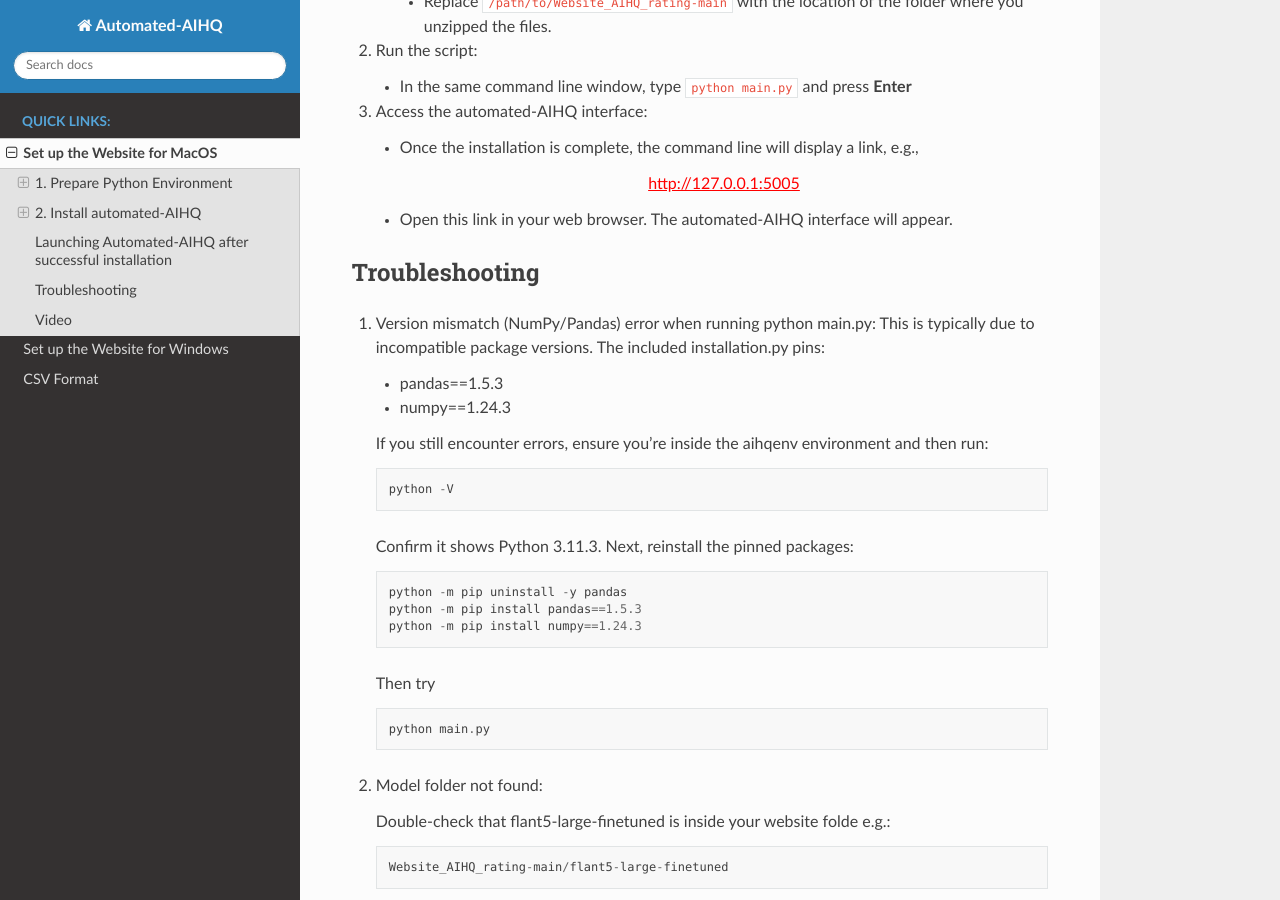
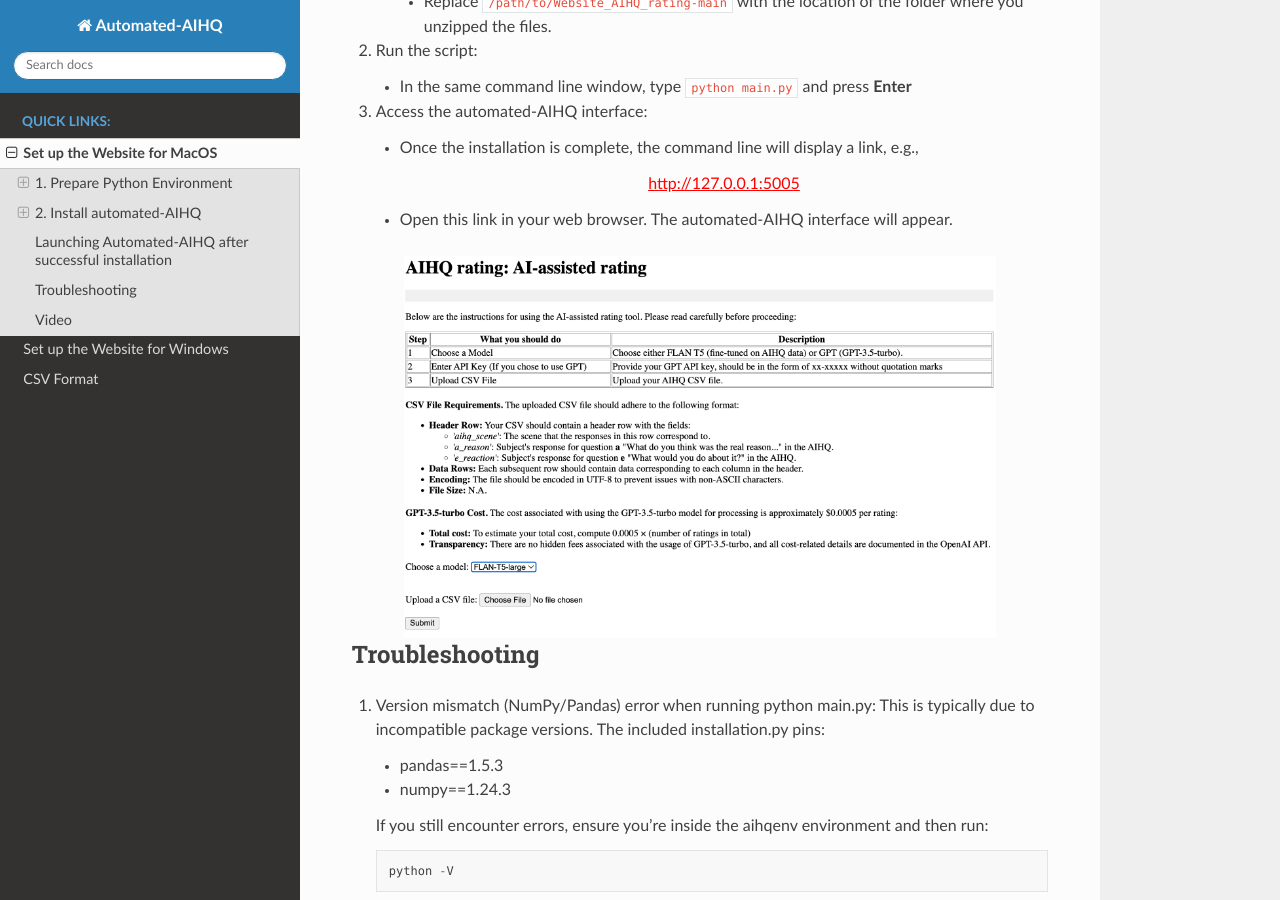
Before and after one commit to lyulouisa/Website_AIHQ_rating, a Sphinx documentation site: the page built from docs/source/mac.rst, in a window 1280 px wide and 900 px high, scrolled down 3320 px. Built offline with Sphinx 7.4.7 and the Read the Docs theme 3.1.0, drawn with Linux system fonts in a browser that asks for light colours.

Commit message:
Update mac.rst

```diff
--- a/docs/source/mac.rst
+++ b/docs/source/mac.rst
@@ -165,6 +165,12 @@ If you have already installed the tool, you just need to follow the following st
 
    - Open this link in your web browser. The automated-AIHQ interface will appear.
 
+.. image:: ../_static/website.png
+   :alt: Screenshot of the AIHQ Rating Website
+   :align: center
+   :width: 85%
+
+
 Troubleshooting
 ---------------
 
```
